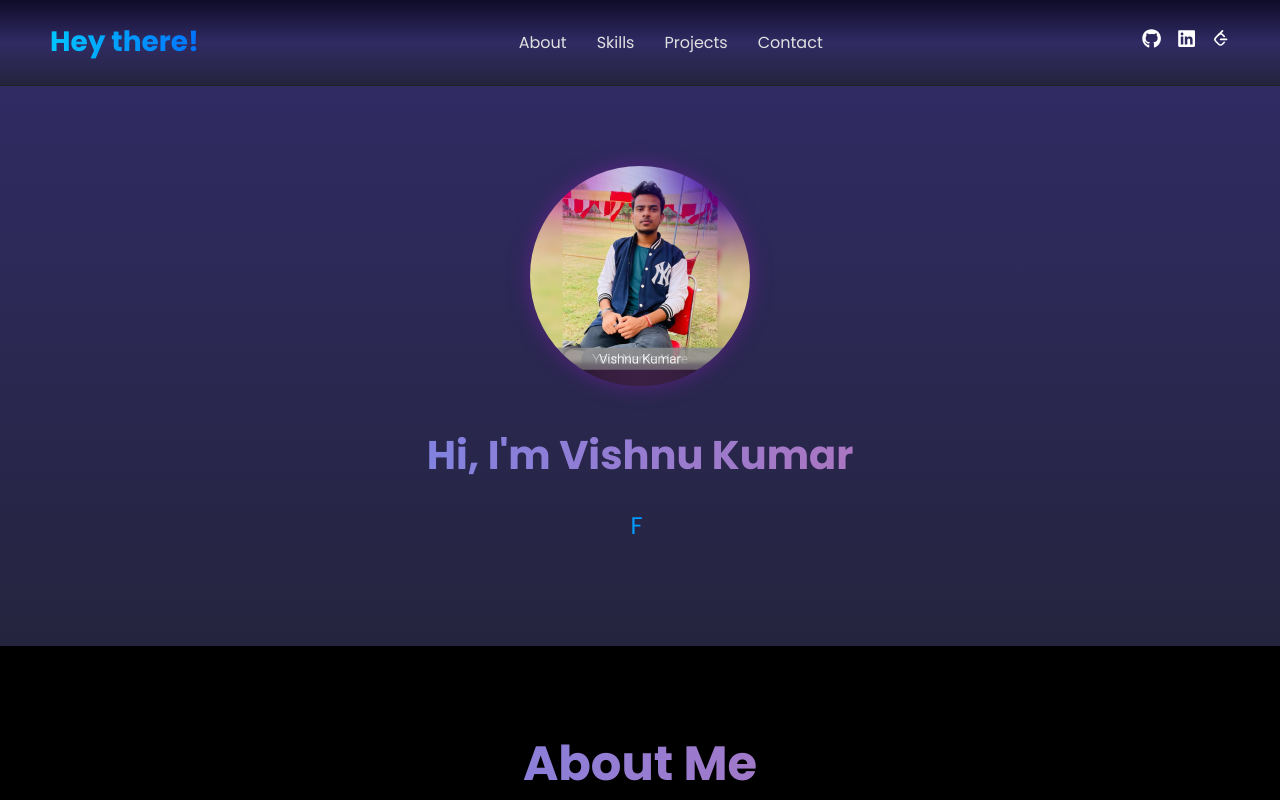
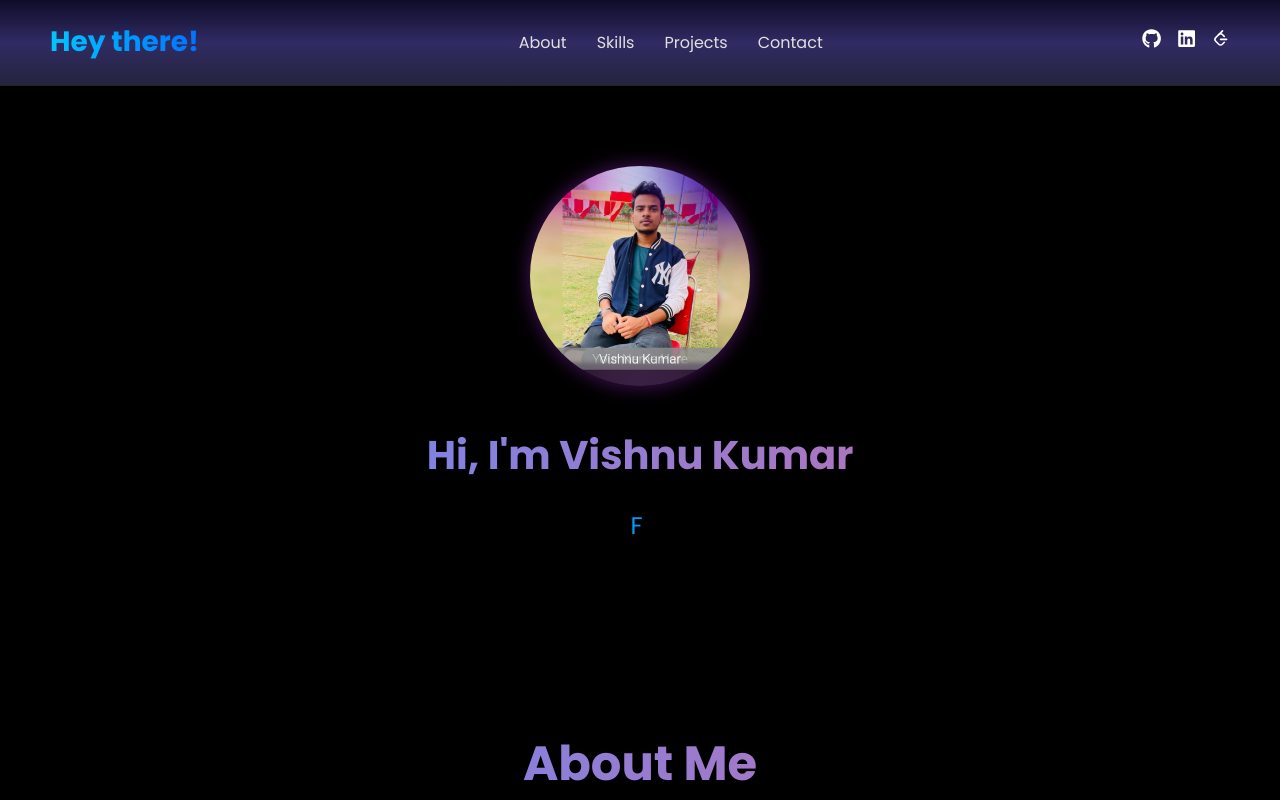
Before and after one commit to Vish9u-kr01/personalportfolio, a React (Vite) app in the folder portfolio website/: page / in a window 1280 px wide. Shown: the top 800 px of the page. Built offline with nearby package versions, Linux system fonts and the light colour scheme.

Commit message:
Update index.css

```diff
--- a/portfolio website/src/index.css
+++ b/portfolio website/src/index.css
@@ -93,7 +93,8 @@ section {
 
 section:nth-child(even) {
 
-  background: linear-gradient(to bottom, #302b63, #24243e);
+  background: linear-gradient(to bottom, #130f40 #2e1a5f);
+;
 }
 
 
```
